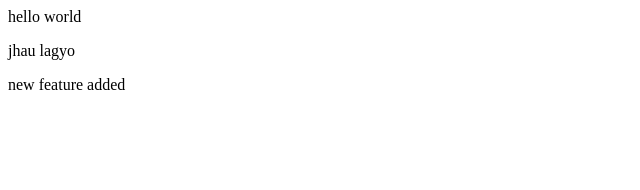
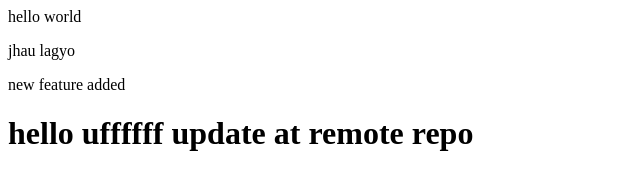
Before and after one commit to samratsapkota/test_repo, a plain HTML site: page index.html in a window 1280 px wide. Shown: the whole page, without its empty margins (0-640 px from the left). Drawn offline with Linux system fonts and the light colour scheme.

Commit message:
Update index.html

```diff
--- a/index.html
+++ b/index.html
@@ -1,3 +1,4 @@
 <p>hello world</p>
 <p>jhau lagyo</p>
 new feature added
+<h1>hello uffffff update at remote repo</h1>
```
